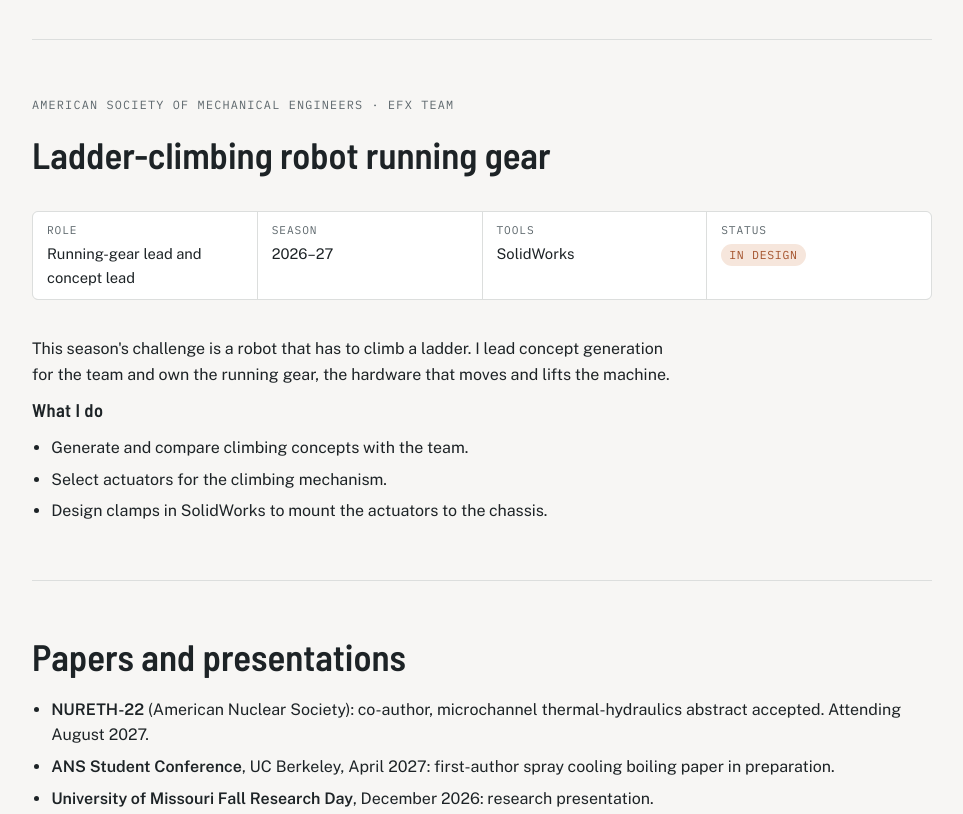
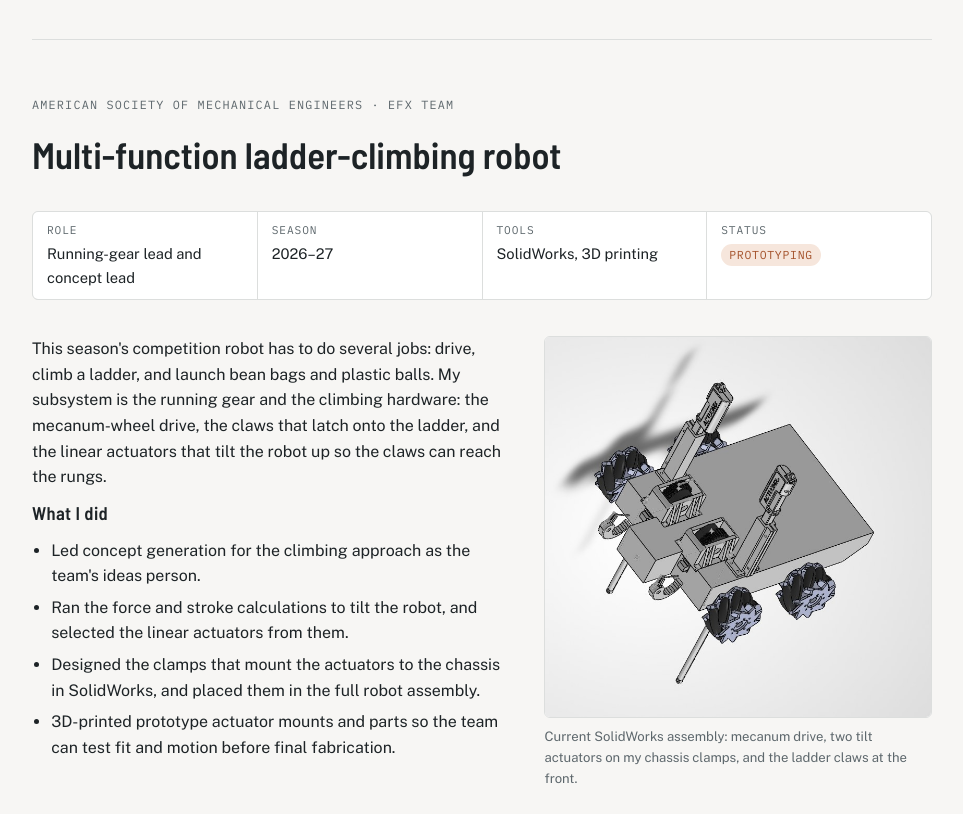
Before and after one commit to SamLi-Digital/SamLi-Digital.github.io, a plain HTML site: page index.html in a window 1280 px wide. Shown: the part 5500-6314 px from the top of the page, without its empty margins (158-1121 px from the left). Drawn offline with nearby package versions, Linux system fonts and the light colour scheme.

Commit message:
Update ASME ladder robot section with CAD render and current work
Co-Authored-By: Claude Opus 5.5 <noreply@anthropic.com>
Claude-Session: https://claude.ai/code/session_01DhgHDpajNhggXGm1MdLkvr

```diff
--- a/index.html
+++ b/index.html
@@ -272,21 +272,28 @@ footer{font-size:.85rem;color:var(--muted)}
 <!-- 4 -->
 <section class="proj" id="asme">
   <span class="eyebrow">American Society of Mechanical Engineers · EFx team</span>
-  <h2>Ladder-climbing robot running gear</h2>
+  <h2>Multi-function ladder-climbing robot</h2>
   <dl class="meta">
     <div><dt>Role</dt><dd>Running-gear lead and concept lead</dd></div>
     <div><dt>Season</dt><dd>2026–27</dd></div>
-    <div><dt>Tools</dt><dd>SolidWorks</dd></div>
-    <div><dt>Status</dt><dd><span class="status prog">In design</span></dd></div>
+    <div><dt>Tools</dt><dd>SolidWorks, 3D printing</dd></div>
+    <div><dt>Status</dt><dd><span class="status prog">Prototyping</span></dd></div>
   </dl>
-  <div class="full">
-    <p>This season's challenge is a robot that has to climb a ladder. I lead concept generation for the team and own the running gear, the hardware that moves and lifts the machine.</p>
-    <h3>What I do</h3>
-    <ul>
-      <li>Generate and compare climbing concepts with the team.</li>
-      <li>Select actuators for the climbing mechanism.</li>
-      <li>Design clamps in SolidWorks to mount the actuators to the chassis.</li>
-    </ul>
+  <div class="two">
+    <div class="col">
+      <p>This season's competition robot has to do several jobs: drive, climb a ladder, and launch bean bags and plastic balls. My subsystem is the running gear and the climbing hardware: the mecanum-wheel drive, the claws that latch onto the ladder, and the linear actuators that tilt the robot up so the claws can reach the rungs.</p>
+      <h3>What I did</h3>
+      <ul>
+        <li>Led concept generation for the climbing approach as the team's ideas person.</li>
+        <li>Ran the force and stroke calculations to tilt the robot, and selected the linear actuators from them.</li>
+        <li>Designed the clamps that mount the actuators to the chassis in SolidWorks, and placed them in the full robot assembly.</li>
+        <li>3D-printed prototype actuator mounts and parts so the team can test fit and motion before final fabrication.</li>
+      </ul>
+    </div>
+    <figure>
+      <img src="img/asme_robot.jpg" alt="SolidWorks assembly of the robot: rectangular chassis on four mecanum wheels, two linear actuators on clamp mounts angled up from the chassis, and two claw latches at the front">
+      <figcaption>Current SolidWorks assembly: mecanum drive, two tilt actuators on my chassis clamps, and the ladder claws at the front.</figcaption>
+    </figure>
   </div>
 </section>
 <hr>
```
Also changed, not shown: img/asme_robot.jpg (added).
